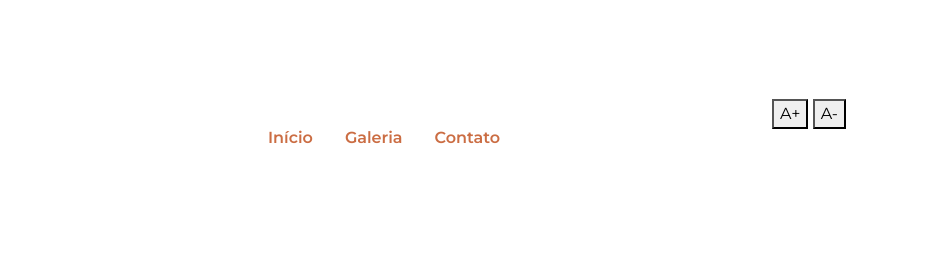
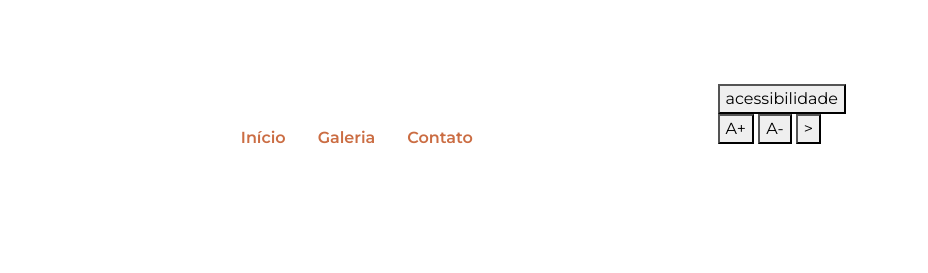
Before and after one commit to ProfRCI/Site-Acess-vel, a plain HTML site: page index.html in a window 1280 px wide. Shown: the top 273 px of the page, 352-1280 px from the left. Drawn offline with nearby package versions, Linux system fonts and the light colour scheme.

Commit message:
Update index.html

```diff
--- a/index.html
+++ b/index.html
@@ -22,11 +22,13 @@
                 <li class="nav-item"><a class="nav-link" href="#contato">Contato</a></li>
             </ul>
 <div id=”acessibilidade” class=”menu-acessibilidade”>
-<div id=”opcoes-acessibilidade”>
+<button id=”botao-acessibilidade” class=”btn btn-primary fw-boldrotacao-botao”>acessibilidade</button>
+<div id=”opcoes-acessibilidade”  class=”opcoes-acessibilidade apresenta-lista”>
 <button id=”aumentar-fonte” class=”btn btn-primary
 fw-bold”>A+</button>
 <button id=”diminuir-fonte” class=”btn btn-primary
 fw-bold”>A-</button>
+<button id=”alterna-contraste” class=”btn btn-primary fw-bold” > <i class=”bi bi-shadows”></i>></button>
 </div>
 </div>
         </nav>
```
